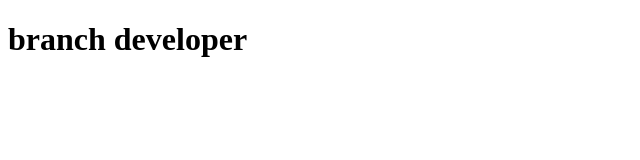
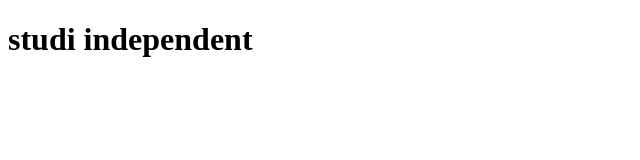
Before and after one commit to haidarridho/studi, a plain HTML site: page index.html in a window 1280 px wide. Shown: the whole page, without its empty margins (0-640 px from the left). Drawn offline with Linux system fonts and the light colour scheme.

Commit message:
Update index.html

```diff
--- a/index.html
+++ b/index.html
@@ -7,6 +7,6 @@
     <title>Document</title>
 </head>
 <body>
-    <h1>branch developer</h1>
+    <h1>studi independent</h1>
 </body>
 </html>
```
